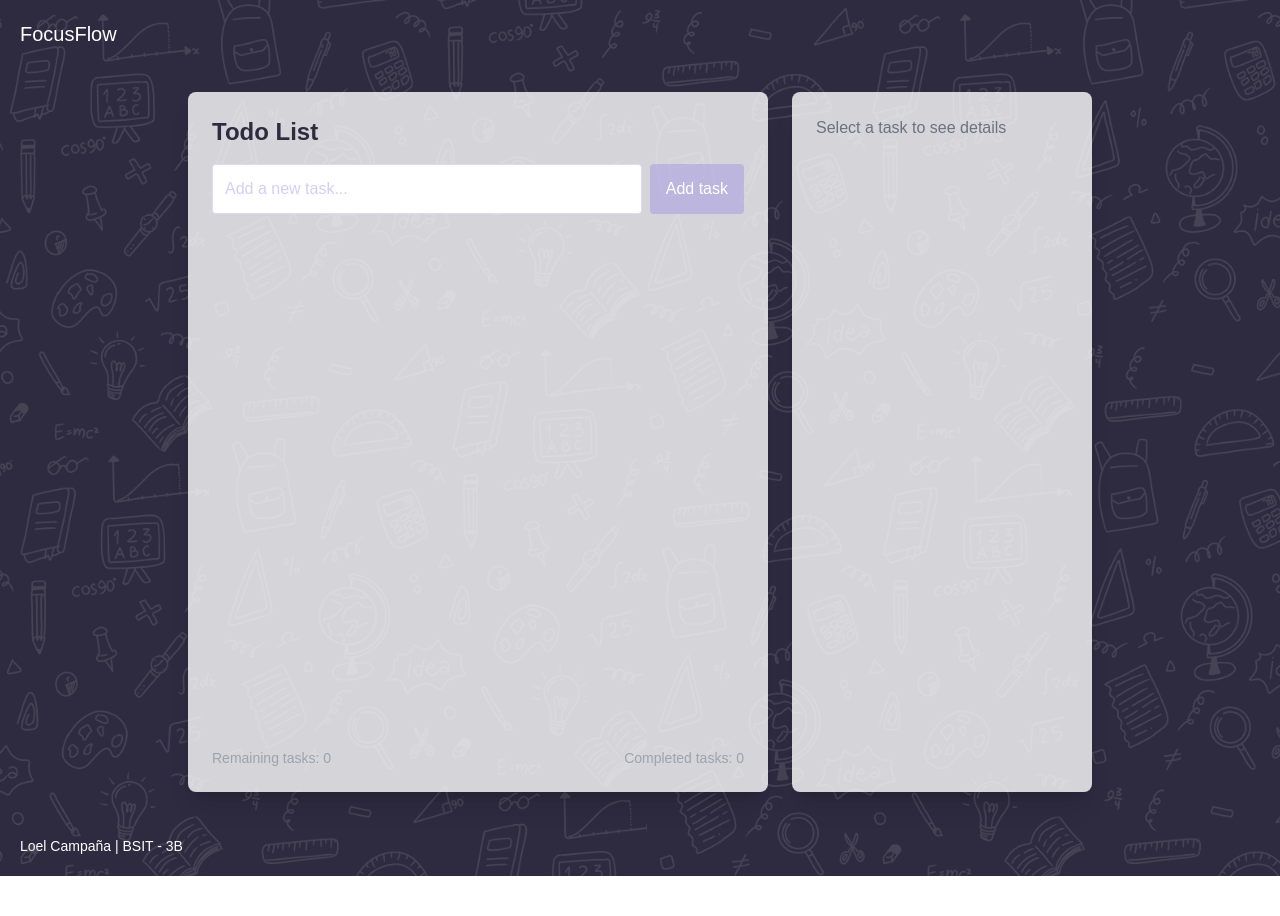
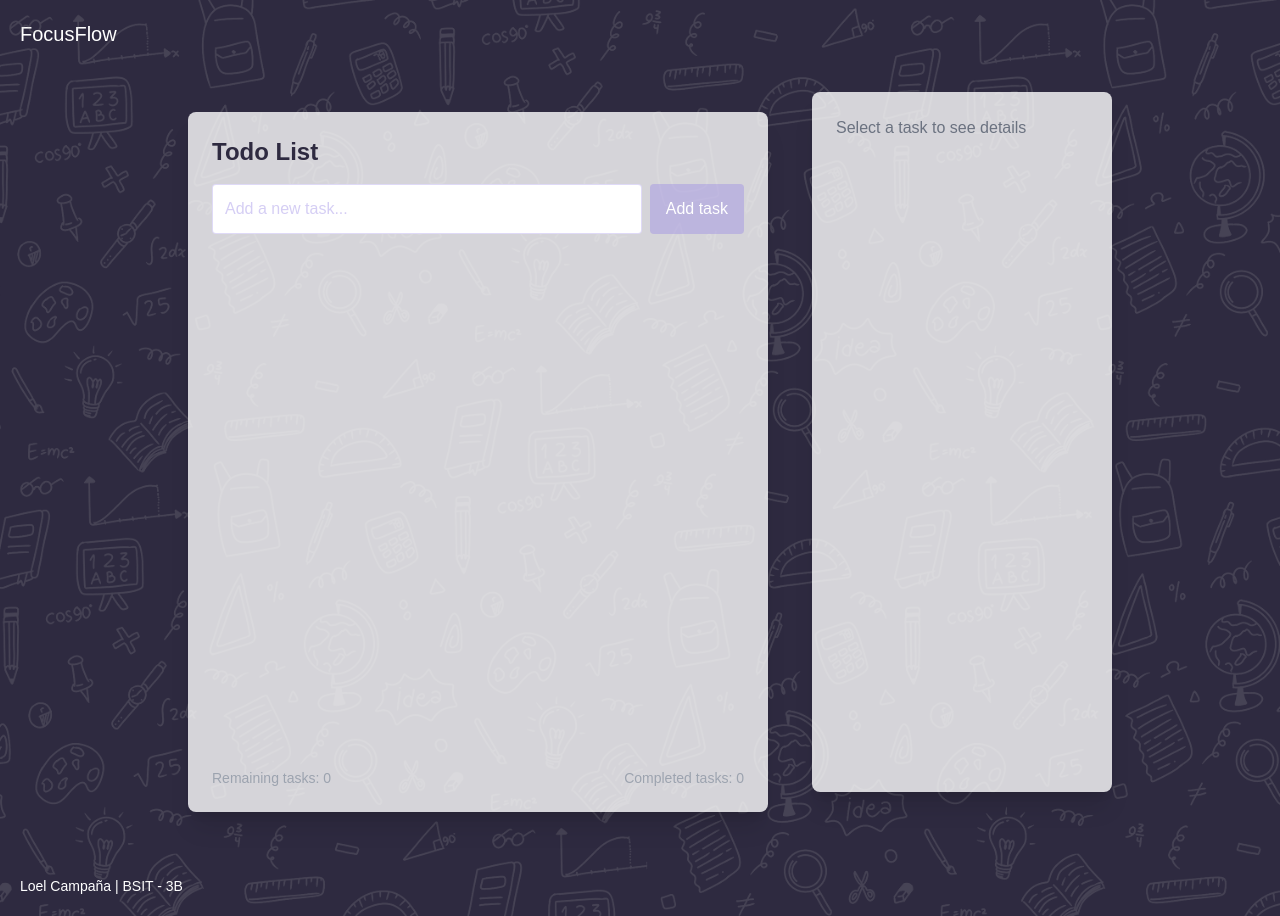
Before and after one commit to Naksu14/Todo-List, a React (Create React App) app in the folder todo/: page / in a window 1280 px wide. Before the commit the page ends 876 px from the top, so only its background shows below. Built offline with nearby package versions, Linux system fonts and the light colour scheme.

Commit message:
New TODO

```diff
--- a/todo/src/components/todoForm.js
+++ b/todo/src/components/todoForm.js
@@ -41,7 +41,7 @@ const TodoWrapper = () => {
   return (
     <div className={`flex ${isMobile ? 'flex-col' : 'flex-row'} gap-6 p-6`}>
       {/* Todo List */}
-      <div className="bg-white/80 w-full md:w-[580px] h-[700px] p-6 rounded-lg shadow-xl text-[#2E2A40] flex flex-col">
+      <div className="bg-white/80 w-full md:w-[580px] h-[700px] p-6 m-5 rounded-lg shadow-xl text-[#2E2A40] flex flex-col">
         <h2 className="text-2xl font-bold mb-4 text-left">Todo List</h2>
 
         <div className="flex gap-2 mb-4">
```
